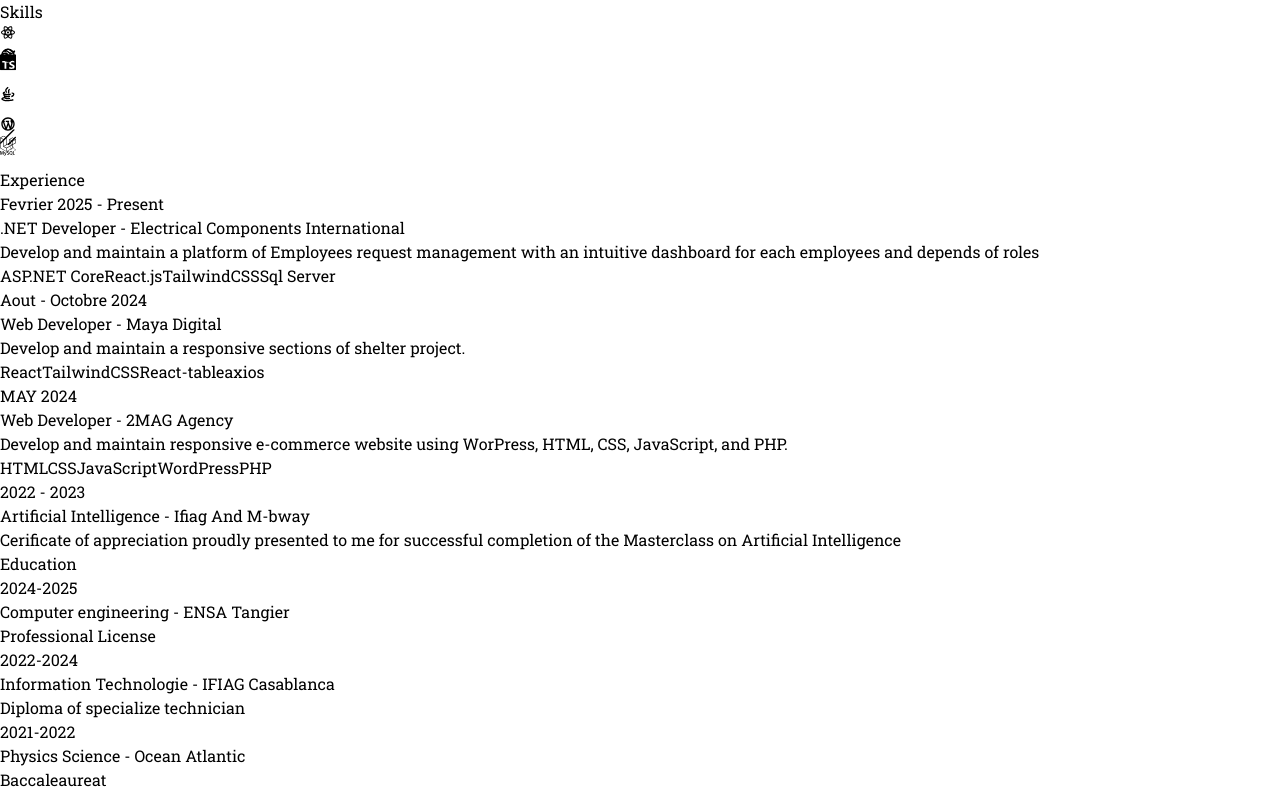
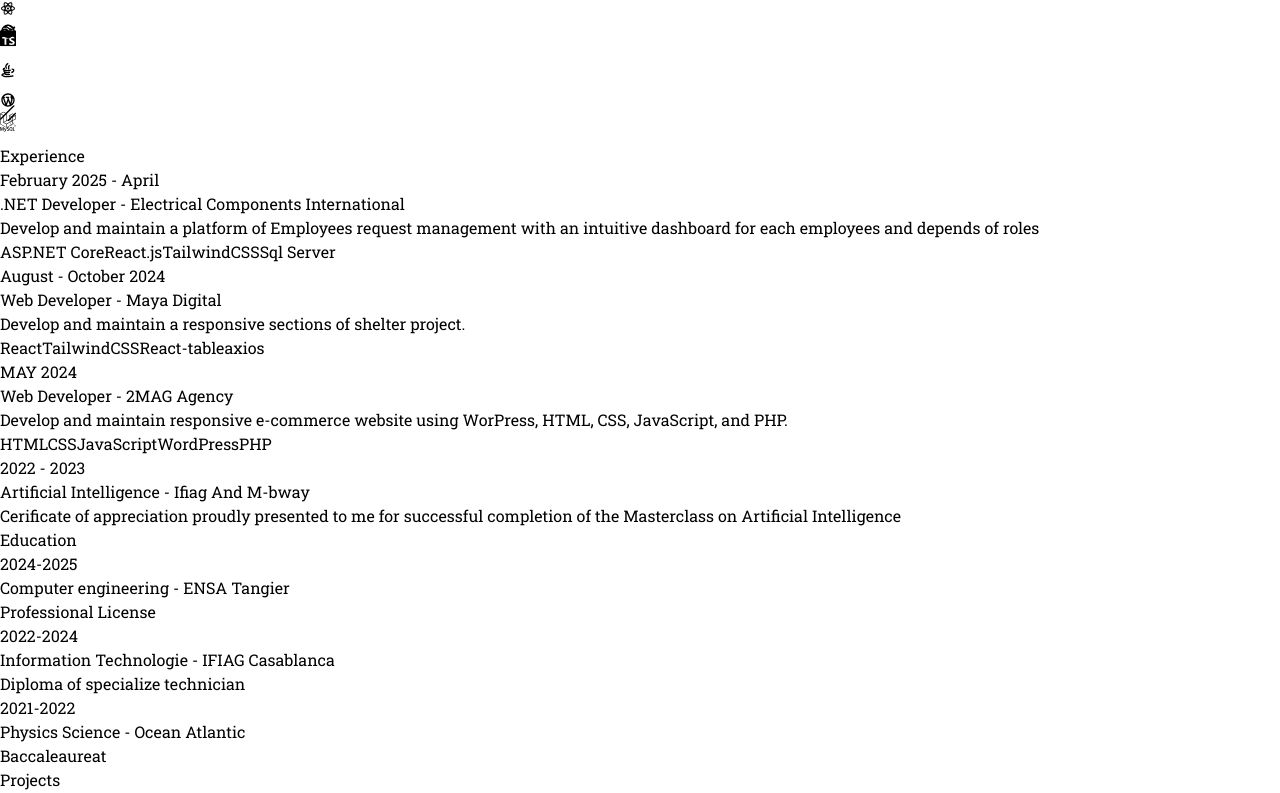
Before and after one commit to Derkaoui05/project1, a React (Vite) app: page / in a window 1280 px wide. Shown: the part 1618-2411 px from the top of the page. Built offline with nearby package versions, Linux system fonts and the light colour scheme.

Commit message:
experience update

```diff
--- a/src/constants/index.js
+++ b/src/constants/index.js
@@ -16,14 +16,14 @@
 
 export const EXPERIENCES = [
     {
-        year:"Fevrier 2025 - Present",
+        year:"February 2025 - April",
         role:".NET Developer",
         company:"Electrical Components International",
         description:"Develop and maintain a platform of Employees request management with an intuitive dashboard for each employees and depends of roles",
         technologies:["ASP.NET Core", "React.js","TailwindCSS","Sql Server"]
     },
     {
-        year: "Aout - Octobre 2024",
+        year: "August - October 2024",
         role:"Web Developer",
         company: "Maya Digital",
         description: "Develop and maintain a responsive sections of shelter project.",
```
